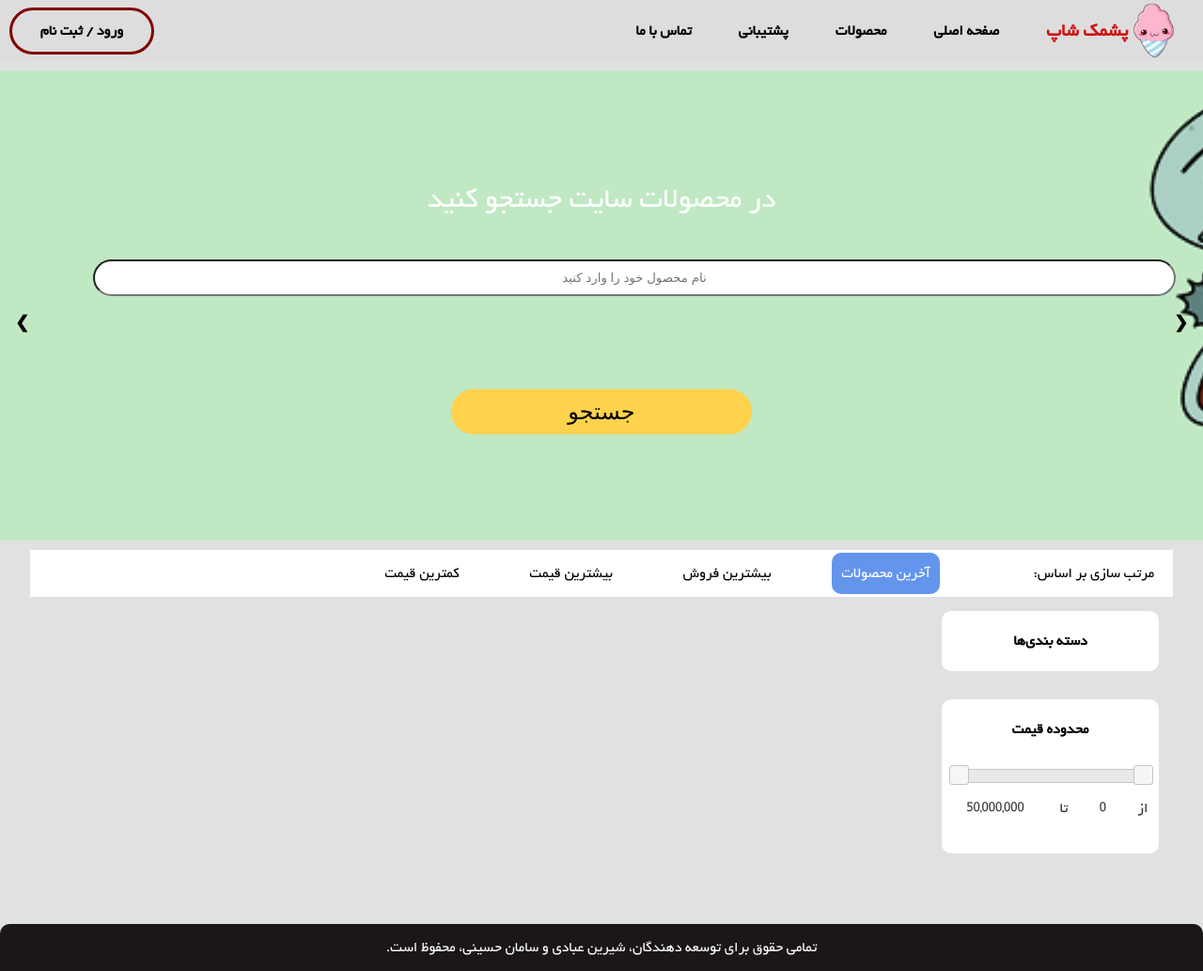
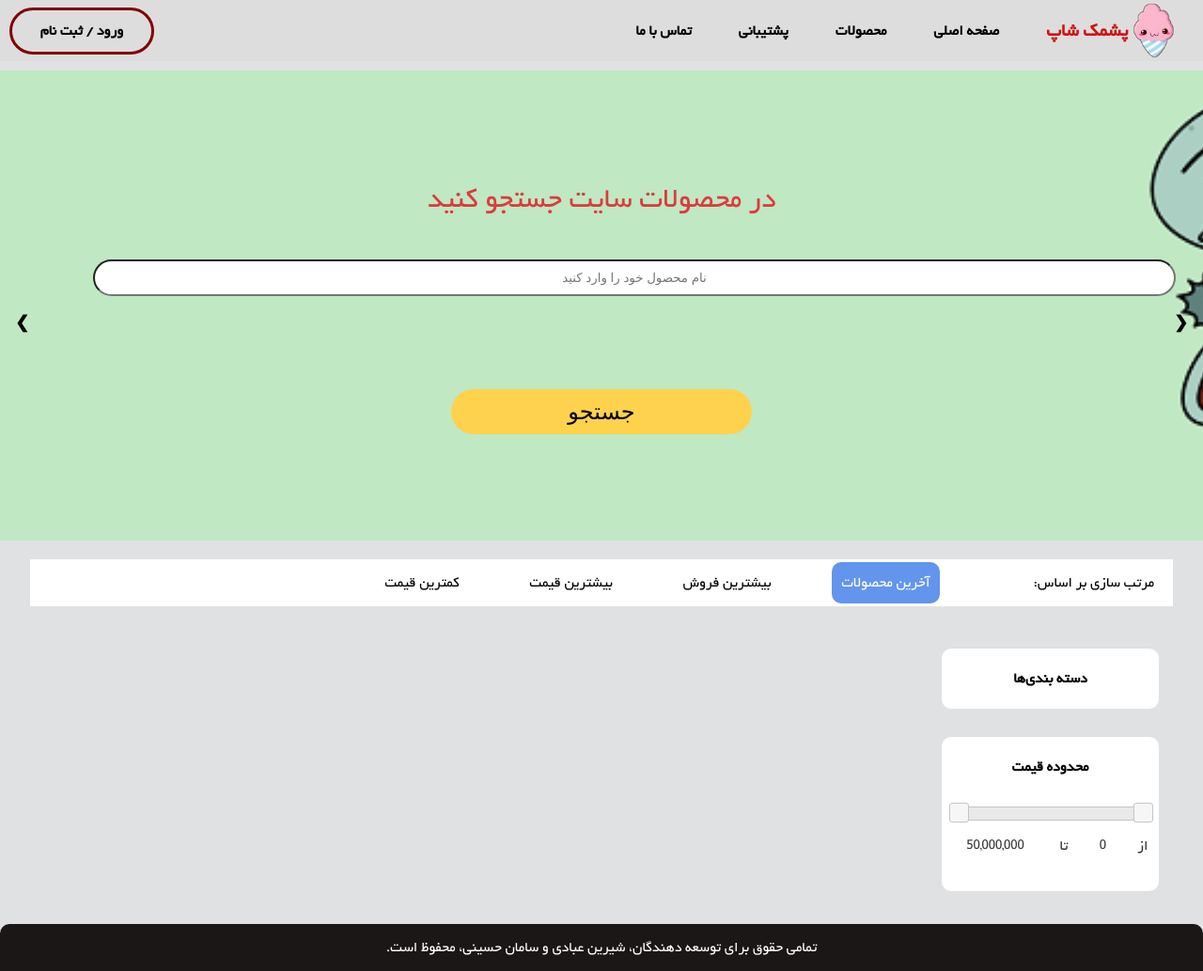
Before and after one commit to saman2000hoseini/pashmak_shop, a Django app: page / in a window 1280 px wide. Shown: the whole page at 94% size. Run offline with Django 3.2, Linux system fonts and the light colour scheme; data that the repository does not hold is empty; some libraries are stand-ins or nearby versions.

Commit message:
feat: add some minor improvements

```diff
--- a/back_end/static/css/main.css
+++ b/back_end/static/css/main.css
@@ -205,7 +205,7 @@ body, html {
     display: block;
     text-align: center;
     width: 100%;
-    color: white;
+    color: #db3c3c;
     font-size: 2em;
     margin: 40px auto;
 }
@@ -269,6 +269,7 @@ body, html {
 }
 
 #sort-items-container {
+    margin: 10px auto 30px;
     width: 100%;
     height: 50px;
     align-self: center;
```
